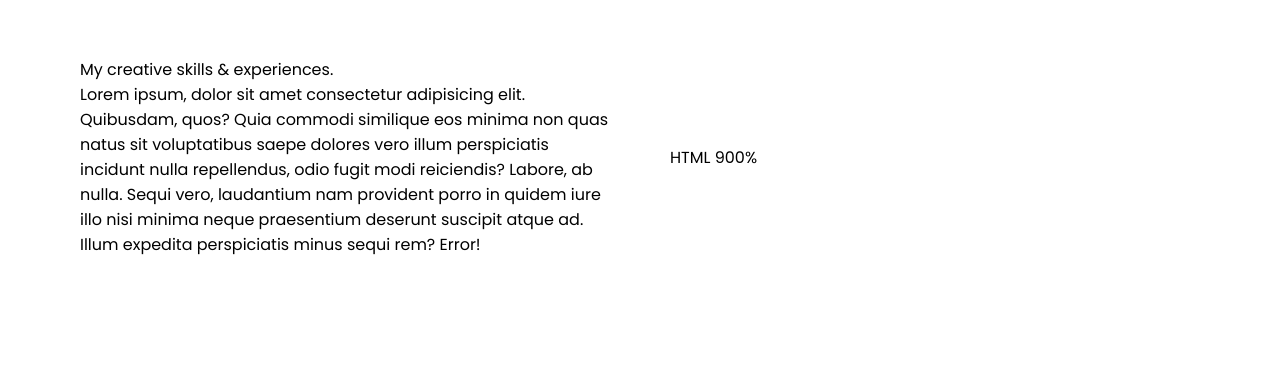
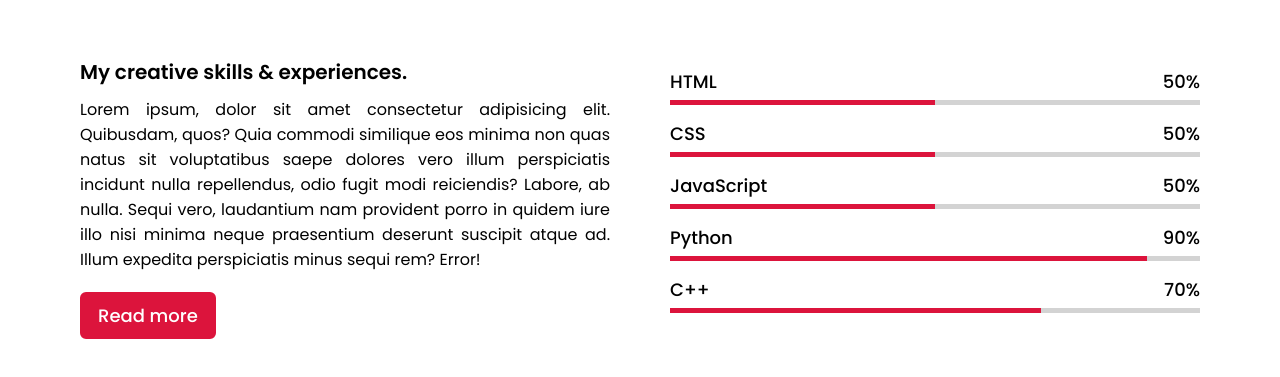
Before and after one commit to cushionking2/JS, a plain HTML site: page index.html in a window 1280 px wide. Shown: the part 2311-2688 px from the top of the page. Drawn offline with nearby package versions, Linux system fonts and the light colour scheme.

Commit message:
added skills section

```diff
--- a/index.html
+++ b/index.html
@@ -100,18 +100,52 @@
                 <div class="column left">
                     <div class="text">My creative skills & experiences.</div>
                     <p>Lorem ipsum, dolor sit amet consectetur adipisicing elit. Quibusdam, quos? Quia commodi similique eos minima non quas natus sit voluptatibus saepe dolores vero illum perspiciatis incidunt nulla repellendus, odio fugit modi reiciendis? Labore, ab nulla. Sequi vero, laudantium nam provident porro in quidem iure illo nisi minima neque praesentium deserunt suscipit atque ad. Illum expedita perspiciatis minus sequi rem? Error!</p>
+                    <a href="#">Read more</a>
                 </div>
                 <div class="column right">
                     <div class="bars">
                         <div class="info">
                             <span>HTML</span>
-                            <span>900%</span>
+                            <span>50%</span>
                         </div>
+                        <div class="line html"></div>
+                    </div>
+                    <div class="bars">
+                        <div class="info">
+                            <span>CSS</span>
+                            <span>50%</span>
+                        </div>
+                        <div class="line css"></div>
+                    </div>
+                    <div class="bars">
+                        <div class="info">
+                            <span>JavaScript</span>
+                            <span>50%</span>
+                        </div>
+                        <div class="line js"></div>
+                    </div>
+                    <div class="bars">
+                        <div class="info">
+                            <span>Python</span>
+                            <span>90%</span>
+                        </div>
+                        <div class="line python"></div>
+                    </div>
+                    <div class="bars">
+                        <div class="info">
+                            <span>C++</span>
+                            <span>70%</span>
+                        </div>
+                        <div class="line cplusplus"></div>
                     </div>
                 </div>
             </div>
         </div>
     </section>
+
+    <!-- teams section start -->
+
+    <!-- contact section start -->
     <script src="script.js"></script>
 </body>
 </html>
--- a/style.css
+++ b/style.css
@@ -81,7 +81,7 @@
 /* home section styling */
 .home{
     display: flex;
-    background: url("images/background.jpg") no-repeat center;
+    background: url("images/background3.jpg") no-repeat center;
     background-size: cover;
     background-attachment: fixed;
     height: 100vh;
@@ -218,6 +218,7 @@ section .title::after{
     margin-top: 20px;
     border-radius: 6px;
     border: 2px solid crimson;
+    transition: all 0.3s ease;
 }
 .about .about-content .right a:hover{
     color: crimson;
@@ -288,10 +289,85 @@ section .title::after{
     width: calc(50% - 30px);
 }
 
+.skills .skills-content .left .text{
+    font-size: 20px;
+    font-weight: 600;
+    margin-bottom: 10px;
+}
 
+.skills .skills-content .left p{
+    text-align: justify;
+}
 
+.skills .skills-content .left a{
+    display: inline-block;
+    background: crimson;
+    color: #fff;
+    font-size: 18px;
+    font-weight: 500;
+    padding: 8px 16px;
+    margin-top: 20px;
+    border-radius: 6px;
+    border: 2px solid crimson;
+    transition: all 0.3s ease;
+}
 
+.skills .skills-content .left a:hover{
+    color: crimson;
+    background: none;
+}
 
+.skills .skills-content .right .bars{
+    margin-bottom: 15px;
+}
+
+.skills .skills-content .right .info{
+    display: flex;
+    margin-bottom: 5px;
+    align-items: center;
+    justify-content: space-between;
+}
+
+.skills .skills-content .right span{
+    font-weight: 500;
+    font-size: 18px;
+}
+
+.skills .skills-content .right .line{
+    height: 5px;
+    width: 100%;
+    background: lightgrey;
+    position: relative;
+}
+
+.skills .skills-content .right .line::before{
+    content: "";
+    position: absolute;
+    height: 100%;
+    left: 0;
+    top: 0;
+    background: crimson;
+}
+
+.skills .skills-content .html::before{
+    width: 50%;
+}
+
+.skills .skills-content .css::before{
+    width: 50%;
+}
+
+.skills .skills-content .js::before{
+    width: 50%;
+}
+
+.skills .skills-content .python::before{
+    width: 90%;
+}
+
+.skills .skills-content .cplusplus::before{
+    width: 70%;
+}
 
 
 /* responsive media query start */
@@ -388,6 +464,11 @@ section .title::after{
         width: calc(50% - 10px);
         margin-bottom: 20px;
     }
+
+    .skills .skills-content .column{
+        width: 100%;
+        margin-bottom: 35px;
+    }
 }
 
 @media (max-width: 690px){
@@ -406,7 +487,8 @@ section .title::after{
         font-size: 20px;
     }
 
-    .services .serv-content .card{
+    .services .serv-content .card,
+    .skills .skills-content .column{
         width: 100%;
     }
 }
```
Also changed, not shown: images/background2.jpg (added), images/background3.jpg (added).
